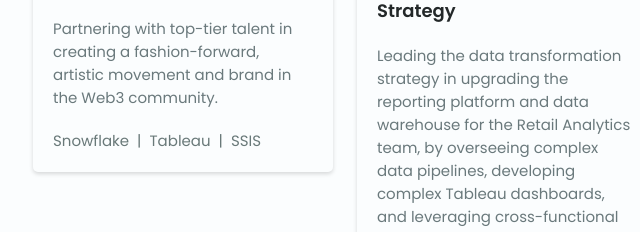
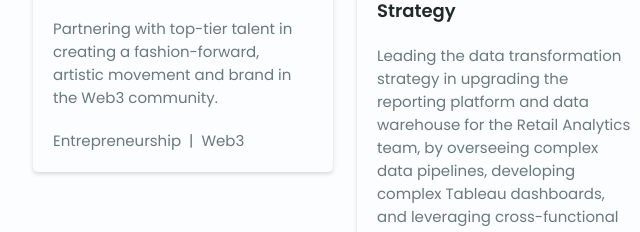
Before and after one commit to mister-kev/mister-kev.github.io, a plain HTML site: page index.html in a window 1280 px wide. Shown: the part 3443-3675 px from the top of the page, 133-773 px from the left. Drawn offline with nearby package versions, Linux system fonts and the light colour scheme.

Commit message:
Update index.html

```diff
--- a/index.html
+++ b/index.html
@@ -707,7 +707,7 @@
               </div>
               <div class="project-tech">
                 <p title="Tech Stack">
-                  Snowflake &nbsp;|&nbsp; Tableau &nbsp;|&nbsp; SSIS
+                  Entrepreneurship &nbsp;|&nbsp; Web3
                 </p>
               </div>
             </div>
```
